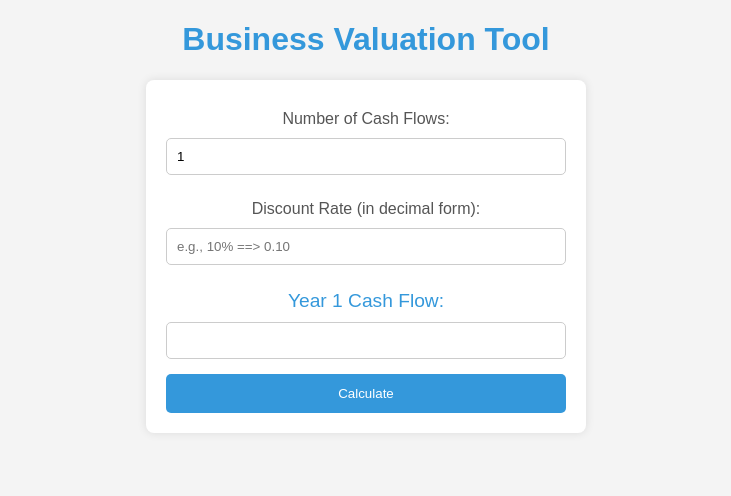
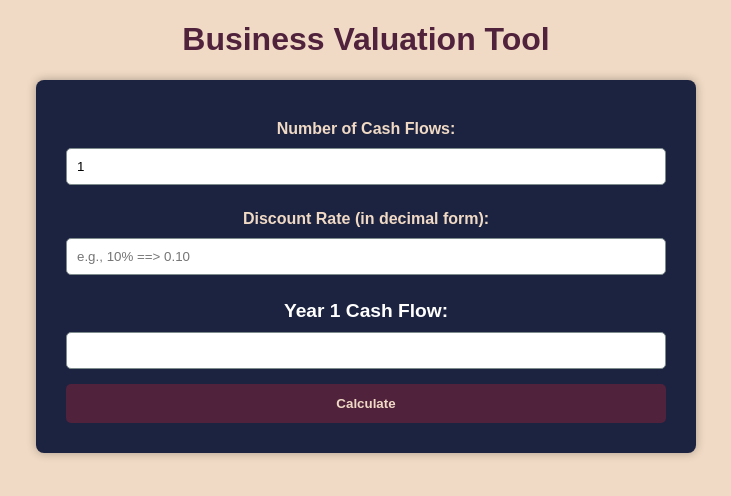
Before and after one commit to AganonIsaiah/Business-Valuation-Tool, a Flask app: page / in a window 1280 px wide. Shown: the top 496 px of the page, without its empty margins (274-1005 px from the left). Run offline with Flask 3, Linux system fonts and the light colour scheme.

Commit message:
updating styles

```diff
--- a/static/dcf.css
+++ b/static/dcf.css
@@ -1,6 +1,6 @@
 body {
     font-family: 'Arial', sans-serif;
-    background-color: #f4f4f4;
+    background-color: #F0DAC5;
     color: #333;
     margin: 0;
     padding: 0;
@@ -9,7 +9,8 @@ body {
 h1, h2, h3 {
     text-align: center;
     font-size: 2em;
-    color: #3498db;
+    color: #50223C;
+    font-weight: bold;
 }
 
 p {
@@ -19,19 +20,20 @@ p {
 
 form {
     width: 80%;
-    max-width: 400px;
+    max-width: 600px;
     margin: 20px auto;
     text-align: center;
-    background-color: #fff;
-    padding: 20px;
+    background-color: #1C2340;
+    padding: 30px;
     border-radius: 8px;
-    box-shadow: 0 0 10px rgba(0, 0, 0, 0.1);
+    box-shadow: 0 0 10px rgba(0, 0, 0, 0.3);
 }
 
 label {
     display: block;
     margin: 10px 0;
-    color: #555;
+    color: #F0DAC5;
+    font-weight: bold;
 }
 
 input {
@@ -39,26 +41,27 @@ input {
     padding: 10px;
     margin-bottom: 15px;
     box-sizing: border-box;
-    border: 1px solid #ccc;
+    border: 1px solid #7f8c8d;
     border-radius: 5px;
 }
 
 button {
     width: 100%;
     padding: 12px;
-    background-color: #3498db;
-    color: #fff;
+    background-color: #50223C;
+    color: #F0DAC5;
     border: none;
     border-radius: 5px;
     cursor: pointer;
+    font-weight: bold;
 }
 
 button:hover {
-    background-color: #2980b9;
+    background-color: #1C2340;
 }
 
 .error-message {
-    color: red;
+    color: #e74c3c;
     text-align: center;
     margin-top: 10px;
 }
@@ -67,7 +70,7 @@ button:hover {
     margin-top: 10px;
     text-align: center;
     font-size: 1.2em;
-    color: #3498db;
+    color: white;
 }
 
 .cash-flow-input {
@@ -75,6 +78,6 @@ button:hover {
     padding: 10px;
     margin-bottom: 15px;
     box-sizing: border-box;
-    border: 1px solid #ccc;
+    border: 1px solid #7f8c8d;
     border-radius: 5px;
 }
```
